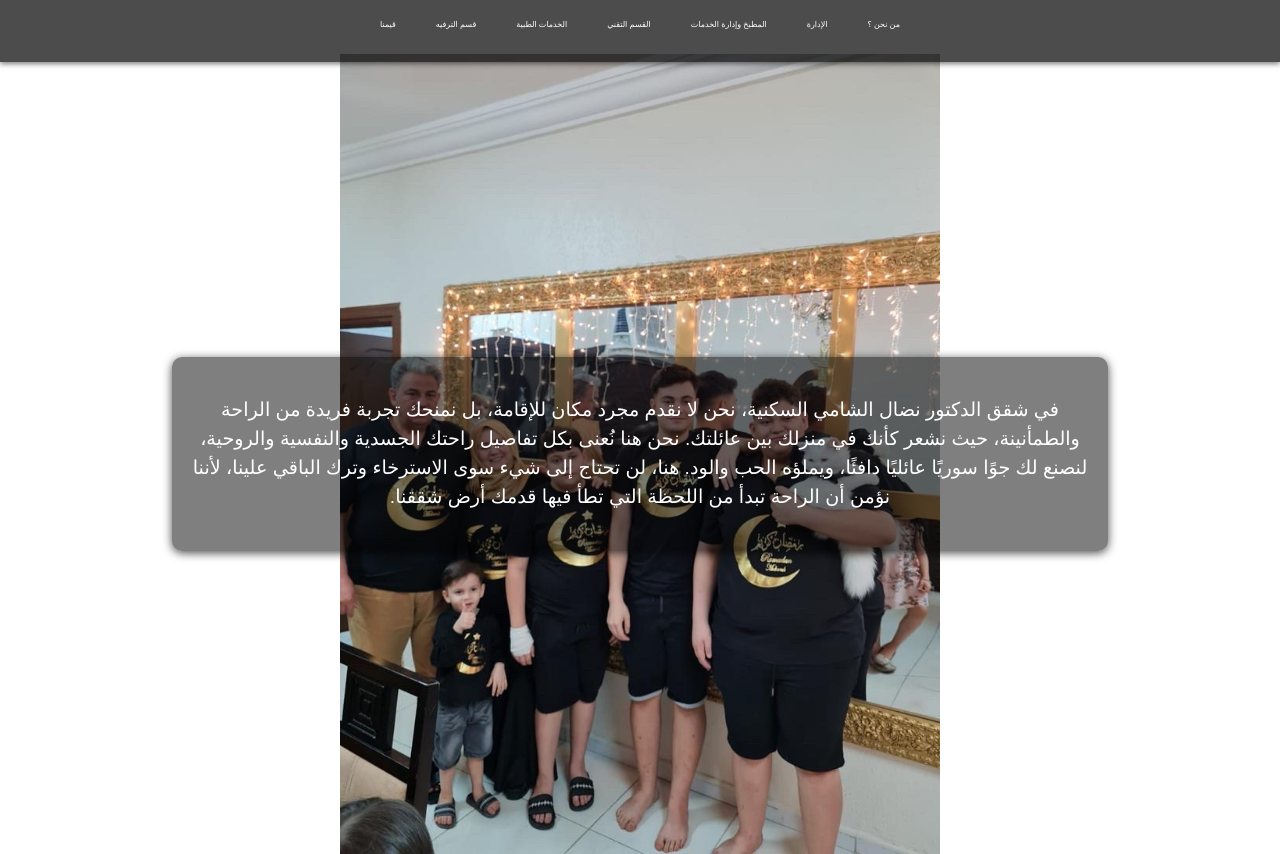
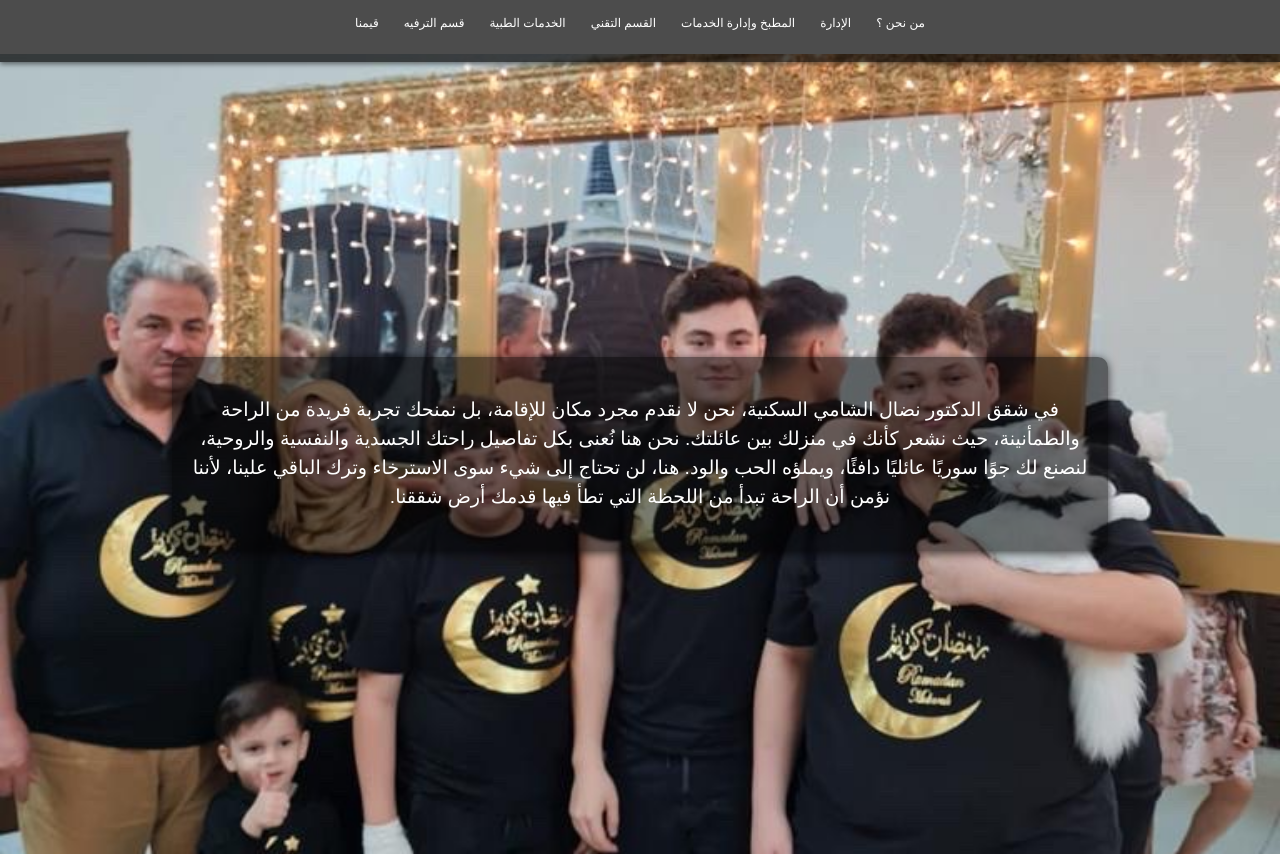
Before and after one commit to wasim-505/dr-nidal-housing, a plain HTML site: page index.html in a window 1280 px wide. Shown: the part 46-900 px from the top of the page. Drawn offline with Linux system fonts and the light colour scheme.

Commit message:
Update style.css

```diff
--- a/style.css
+++ b/style.css
@@ -34,7 +34,7 @@ nav ul {
     padding: 0;
     display: flex;
     justify-content: center;
-    gap: 20px;
+    gap: 5px;
 }
 
 nav ul li {
@@ -44,7 +44,7 @@ nav ul li {
 nav ul li a {
     color: white;
     text-decoration: none;
-    font-size: 0.5em;
+    font-size: 0.75em;
     padding: 5px 10px;
     transition: background-color 0.3s;
 }
@@ -57,7 +57,7 @@ nav ul li a:hover {
 /* Main Content Styling */
 main {
     margin-top: 100px; /* Avoid overlap with header */
-    background-size: contain;
+    background-size: cover;
     background-repeat: no-repeat;
     background-position: center;
     height: 100vh;
```
